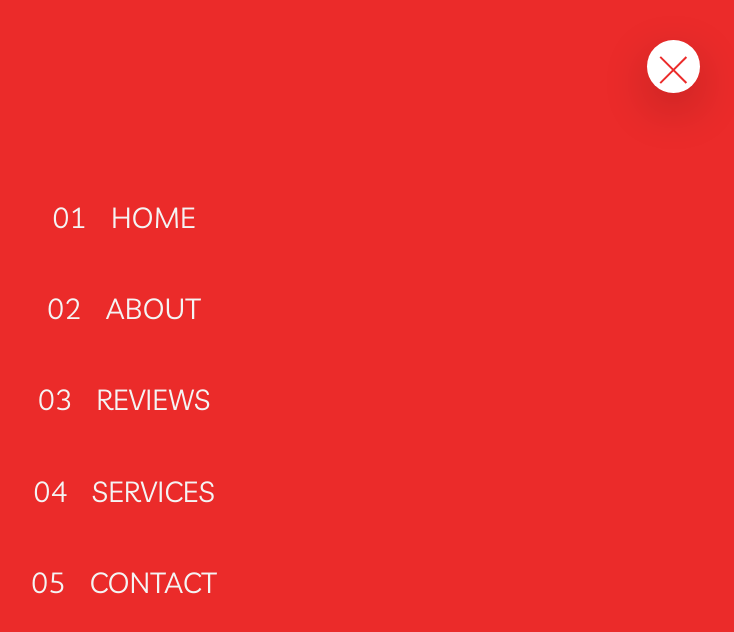
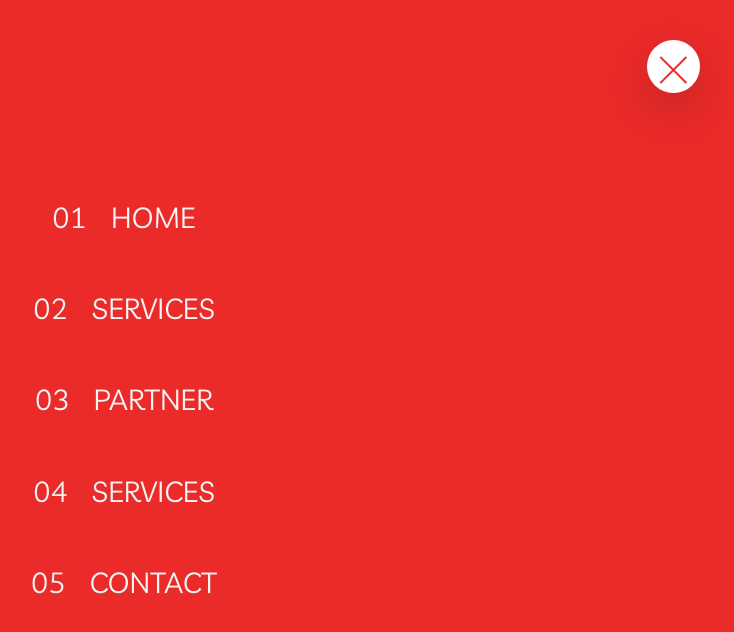
Before and after one commit to aliezaheer/bleve, a Next.js app: page /contact in a window 1280 px wide. Both pictures are taken after a click on the label 1189 px from the left and 66 px from the top of the page. Shown: the top 632 px of the page, without its empty margins (516-1250 px from the left). Built offline with nearby package versions, Linux system fonts and the light colour scheme.

Commit message:
anhor links and form page fix

```diff
--- a/components/ContactInfo/ContactInfo.js
+++ b/components/ContactInfo/ContactInfo.js
@@ -4,7 +4,7 @@ import "tailwindcss/tailwind.css";
 
 const ContactInfo = () => {
   return (
-    <div className="flex flex-wrap md:flex-nowrap justify-around mt-8 ">
+    <div className="flex flex-wrap md:flex-nowrap justify-around  ">
       <div className="">
         <h2 className="text-5xl font-medium ">Contact Us</h2>
         <p className="text-#333 mt-5 px-4 md:px-0">
--- a/components/HomePage/HomeFourthSec.jsx
+++ b/components/HomePage/HomeFourthSec.jsx
@@ -6,7 +6,7 @@ import AllServices from "./AllServices";
 
 const HomeFourthSec = () => {
   return (
-    <>
+    <section id="partner">
       <div className="bg-realBlue flex flex-col md:flex-row justify-between h-full pl-4 md:pl-1 py-12">
         <div className="mt-12 ">
           <h2 className="text-2xl md:text-8xl ml-0 md:ml-20">
@@ -44,7 +44,7 @@ const HomeFourthSec = () => {
         </div>
       </div>
       <AllServices />
-    </>
+    </section>
   );
 };
 
--- a/components/Navbar.jsx
+++ b/components/Navbar.jsx
@@ -79,11 +79,12 @@ const Navbar = () => {
             </li>
             <li className="navigation__item">
               <Link href="/#services" className="navigation__link">
-                <span>02</span>About
+                <span>02</span>Services
               </Link>
+            </li>
             <li className="navigation__item">
-                <Link href="#" className="navigation__link">
-                  <span>03</span>Reviews
+              <Link href="/#partner" className="navigation__link">
+                <span>03</span>Partner
               </Link>
             </li>
             <li className="navigation__item">
@@ -92,11 +93,11 @@ const Navbar = () => {
               </Link>
             </li>
             <li className="navigation__item">
-                <Link href="#" className="navigation__link">
+              <Link href="/contact" className="navigation__link">
                 <span>05</span>Contact
               </Link>
             </li>
-            </li>
+
             {/* ... (other menu items without any onClick event) */}
           </ul>
         </nav>
--- a/pages/contact/index.js
+++ b/pages/contact/index.js
@@ -7,7 +7,7 @@ const ContactPage = () => {
   return (
     <div className="bg-white">
       <Navbar />
-      <div className="bg-white pt-48 text-black">
+      <div className="bg-white pt-32 2xl:py-48 text-black">
         <ContactInfo />
       </div>
       <div className="mt-10">
```
Lines whose indentation alone changed are shown as unchanged.
